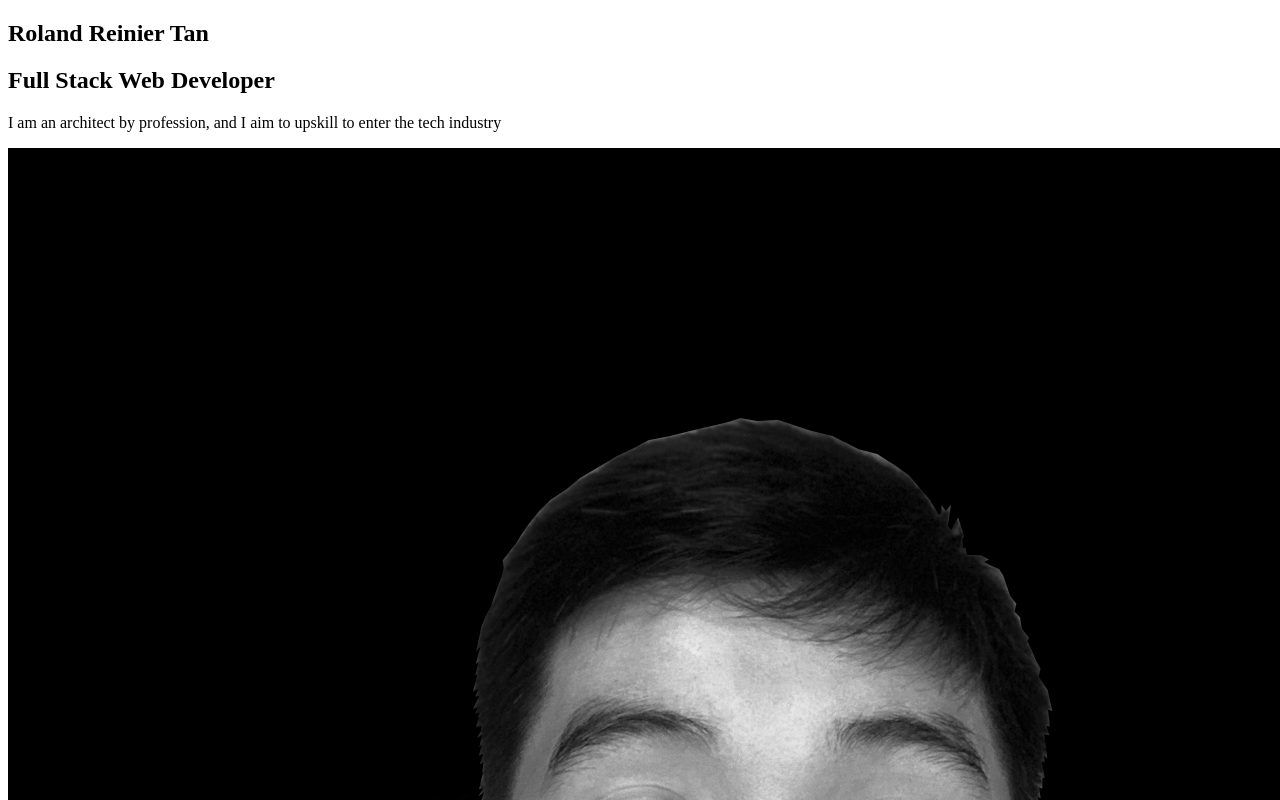
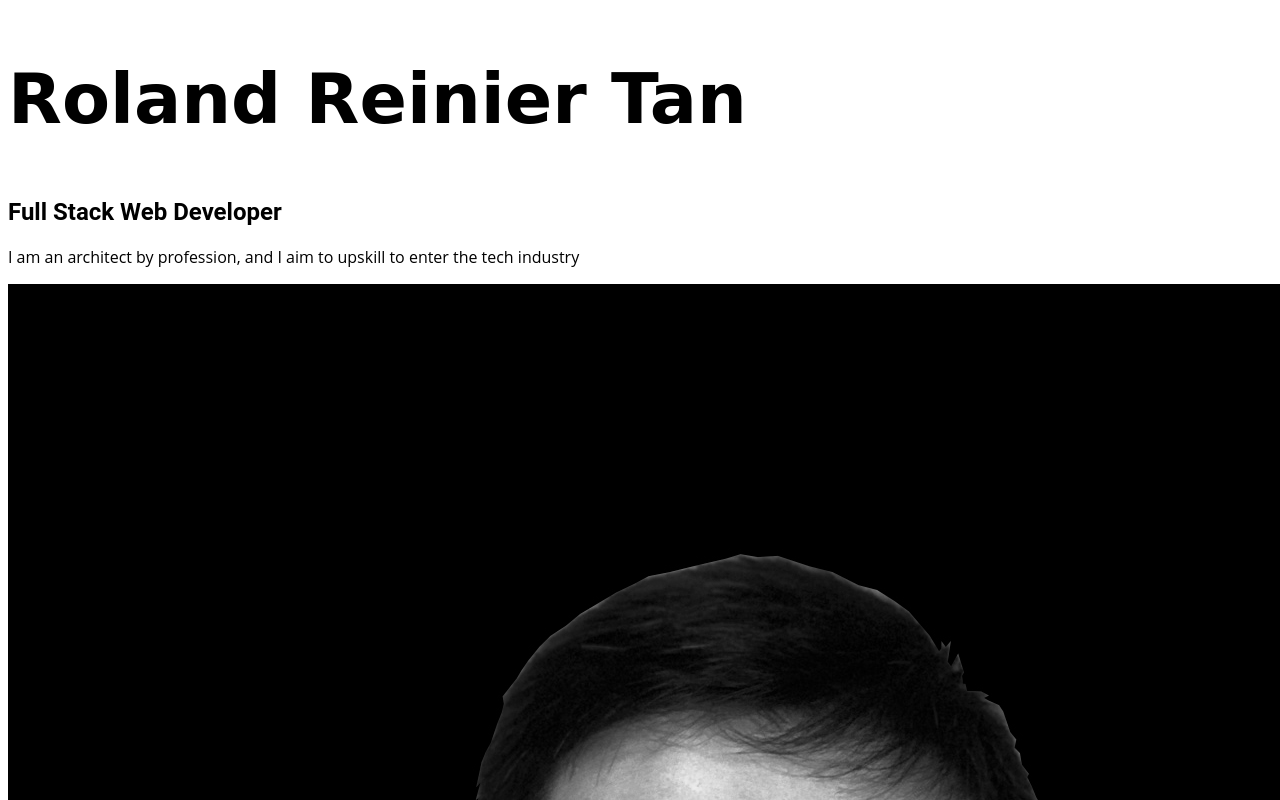
Before and after one commit to archicloud/portfolio, a plain HTML site: page index.html in a window 1280 px wide. Shown: the top 800 px of the page. Drawn offline with Linux system fonts and the light colour scheme.

Commit message:
#5 - Google Fonts Integration

```diff
--- a/css/style.css
+++ b/css/style.css
@@ -0,0 +1,15 @@
+@import url
+ ('https://fonts.googleapis.com/css2?family=Open+Sans:wght@300&family=Permanent+Marker&family=Roboto:wght@100&display=swap');
+
+ *{
+ 	font-family: 'Open Sans', sans-serif;
+ }
+
+ h2 {
+ 	font-family: 'Roboto', sans-serif;
+ }
+
+ h1 {
+ 	font-family: 'Permanent Marker', cursive;
+ 	font-size: 70px;
+ }
--- a/index.html
+++ b/index.html
@@ -2,6 +2,7 @@
 <html>
 <head>
 	<title>Roland Reinier Tan &middot; Web Developer Portfolio</title>
+	<link rel="stylesheet" type="text/css" href="./css/style.css">
 </head>
 <body>
 <div class="container">
```
